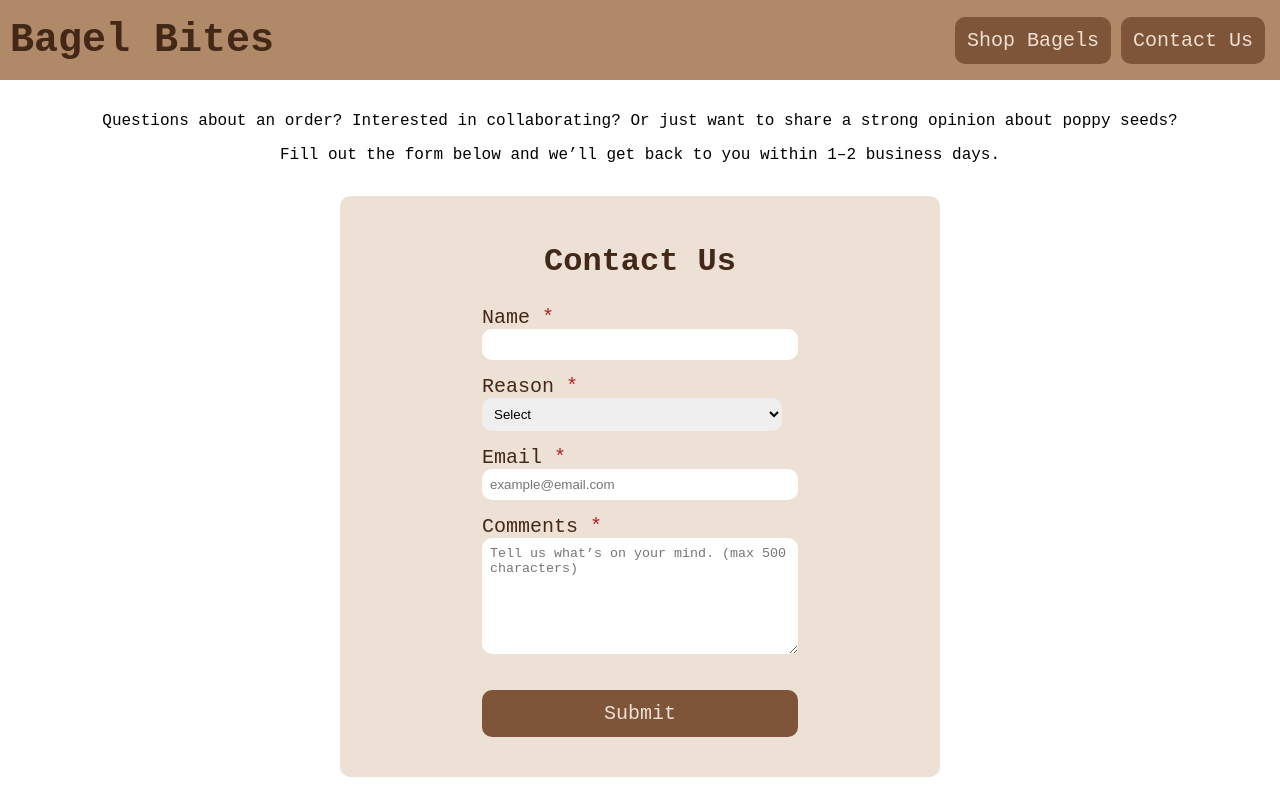
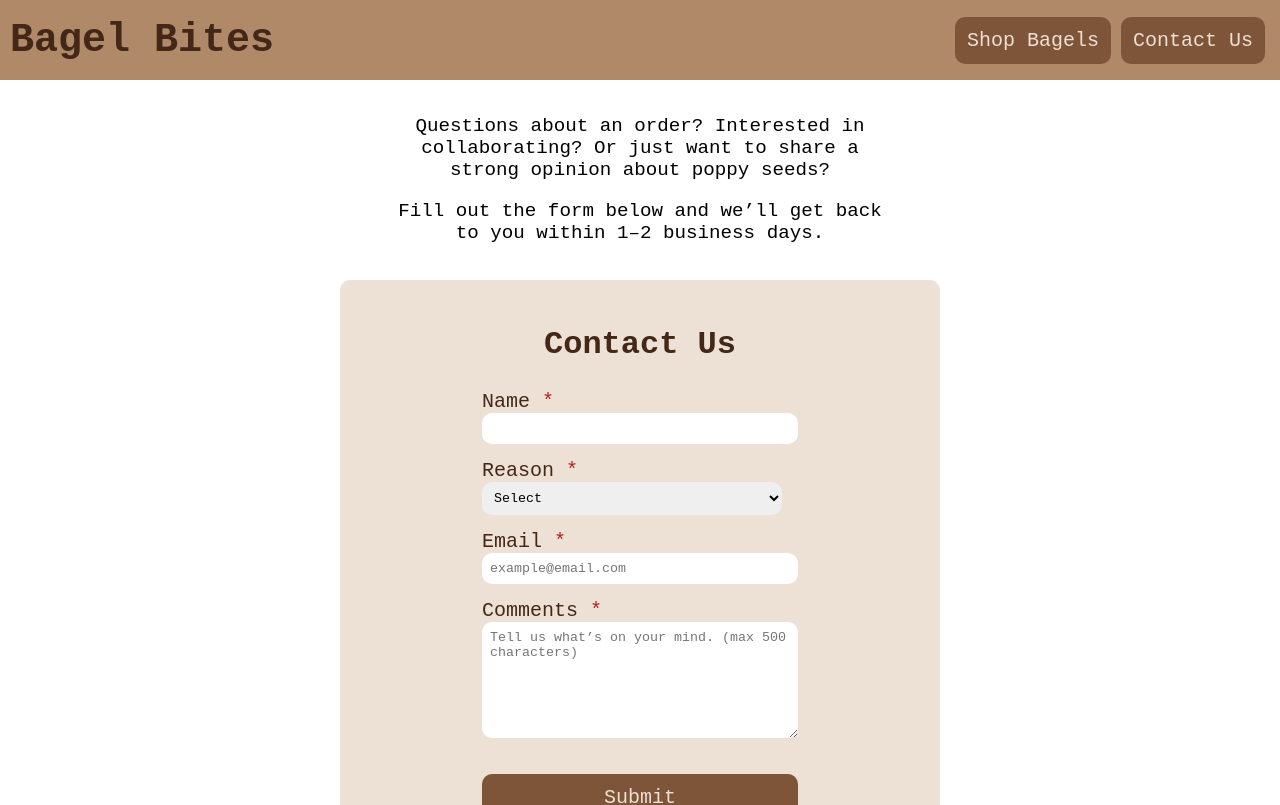
Before and after one commit to reneemes/e-commerce-react, a React (Vite) app in the folder client/: page /contact in a window 1280 px wide. Shown: the top 805 px of the page. Built offline with nearby package versions, Linux system fonts and the light colour scheme.

Commit message:
Fix: page takes up the whole screen

```diff
--- a/client/src/App.css
+++ b/client/src/App.css
@@ -1,46 +1,9 @@
-/* main {
+.app {
+  display: flex;
+  flex-direction: column;
   min-height: 100vh;
-} */
-
-/* #root {
-  max-width: 1280px;
-  margin: 0 auto;
-  padding: 2rem;
-  text-align: center;
 }
 
-.logo {
-  height: 6em;
-  padding: 1.5em;
-  will-change: filter;
-  transition: filter 300ms;
+.content {
+  flex: 1;
 }
-.logo:hover {
-  filter: drop-shadow(0 0 2em #646cffaa);
-}
-.logo.react:hover {
-  filter: drop-shadow(0 0 2em #61dafbaa);
-}
-
-@keyframes logo-spin {
-  from {
-    transform: rotate(0deg);
-  }
-  to {
-    transform: rotate(360deg);
-  }
-}
-
-@media (prefers-reduced-motion: no-preference) {
-  a:nth-of-type(2) .logo {
-    animation: logo-spin infinite 20s linear;
-  }
-}
-
-.card {
-  padding: 2em;
-}
-
-.read-the-docs {
-  color: #888;
-} */
--- a/client/src/App.jsx
+++ b/client/src/App.jsx
@@ -9,15 +9,17 @@ import Footer from './components/Footer/Footer';
 function App() {
 
   return (
-    <>
+    <div className='app'>
       <Header />
-      <Routes>
-        <Route path='/' element={<HomePage/>}/>
-        <Route path='/contact' element={<Contact/>}/>
-        <Route path='/shop' element={<ProductPage/>}/>
-      </Routes>
+      <main className='content'>
+        <Routes>
+          <Route path='/' element={<HomePage/>}/>
+          <Route path='/contact' element={<Contact/>}/>
+          <Route path='/shop' element={<ProductPage/>}/>
+        </Routes>
+      </main>
       <Footer />
-    </>
+    </div>
   )
 }
 
--- a/client/src/components/ContactPage/Contact.jsx
+++ b/client/src/components/ContactPage/Contact.jsx
@@ -17,13 +17,10 @@ function Contact() {
       <section className='contact-sec'>
         <h1 className='contact-sec__title'>Contact Us</h1>
         <form className='contact-form' id='contact-form' method='post'>
-          <label for='name' className='contact-form__label contact-form__label--required'>Name</label>
+          <label htmlFor='name' className='contact-form__label contact-form__label--required'>Name</label>
           <input type='text' name='name' id='name' required/>
 
-          {/* <label for='last-name' className='contact-form__label contact-form__label--required'>Last Name</label>
-          <input type='text' name='last-name' id='last-name' required/> */}
-
-          <label for='reason' className='contact-form__label contact-form__label--required'>Reason</label>
+          <label htmlFor='reason' className='contact-form__label contact-form__label--required'>Reason</label>
           <select name='reason' id='reason'>
             <option value={''}>Select</option>
             <option value={'order-questions'}>Order Questions</option>
@@ -33,19 +30,18 @@ function Contact() {
             <option value={'other'}>Other</option>
           </select>
 
-          <label for='email' className='contact-form__label contact-form__label--required'>Email</label>
+          <label htmlFor='email' className='contact-form__label contact-form__label--required'>Email</label>
           <input type='email' name='email' id='email'
             placeholder='example@email.com'
             pattern='[a-z0-9._%+\-]+@[a-z0-9.\-]+\.[a-z]{2,}$'
             title='Please input a valid email address. Example: name@email.com'
             required />
 
-          <label for='comment-box' className='contact-form__label contact-form__label--required'>Comments</label>
-          <textarea name='comments' maxlength='500' placeholder='Tell us what’s on your mind. (max 500 characters)' id='comment-box'></textarea>
+          <label htmlFor='comment-box' className='contact-form__label contact-form__label--required'>Comments</label>
+          <textarea name='comments' maxLength='500' placeholder='Tell us what’s on your mind. (max 500 characters)' id='comment-box'></textarea>
           <p id='character-output'></p>
 
           <p className='error-message'></p>
-          {/* <button className='submit-btn contact-form__submit-btn' type='submit' id='submit-btn'>Contact the crumb council</button> */}
           <button className='submit-btn contact-form__submit-btn' type='submit' id='submit-btn'>Submit</button>
         </form>
       </section>
--- a/client/src/components/ContactPage/Contact.scss
+++ b/client/src/components/ContactPage/Contact.scss
@@ -1,8 +1,4 @@
 @use '../../styles/variables' as vars;
-
-// .contact {
-//   // min-height: 80vh;
-// }
 
 .contact-intro,
 .response-msg {
@@ -57,7 +53,6 @@
   select {
     @include vars.input-box;
     margin: 0 0 15px 0;
-    // min-width: 316px;
   }
 
   textarea {
@@ -77,27 +72,15 @@
 }
 
 @media screen and (min-width: 768px) {
-  // #hamburger-icon {
-  //   display: none;
-  // }
+  .contact-intro,
+  .response-msg {
+    max-width: 500px;
+    margin: 0 auto;
 
-  // .nav--desktop {
-  //   display: flex;
-  //   justify-content: space-between;
-  //   align-items: center;
-  // }
-
-  // .header {
-  //   &__product-btn,
-  //   &__home-btn {
-  //     @include vars.btn;
-  //     margin: 0 5px;
-  //   }
-  // }
-
-  // main {
-  //   margin: 30px;
-  // }
+    &__txt {
+      font-size: 1.2rem;
+    }
+  }
 
   .contact-sec {
     max-width: 500px;
@@ -106,10 +89,6 @@
 }
 
 @media screen and (min-width: 1024px) {
-  // main {
-  //   height: 80vh;
-  // }
-
   .contact-sec {
     max-width: 600px;
   }
--- a/client/src/index.css
+++ b/client/src/index.css
@@ -6,3 +6,7 @@ body {
   flex-direction: column;
   box-sizing: border-box;
 }
+
+html, body, #root {
+  height: 100%;
+}
--- a/client/src/styles/_variables.scss
+++ b/client/src/styles/_variables.scss
@@ -20,6 +20,7 @@ $dark-brown: #432818;
 }
 
 @mixin input-box {
+  font-family: 'Courier New', Courier, monospace;
   border: none;
   border-radius: 10px;
   padding: 8px;
```
